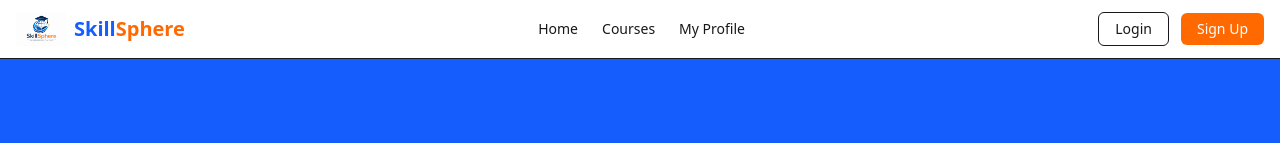
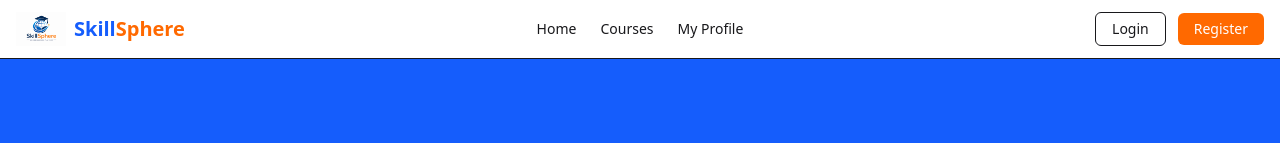
Before and after one commit to Tasmih/skillsphere-online-learning-platform, a Next.js app: page / in a window 1280 px wide. Shown: the top 143 px of the page. Built offline with nearby package versions, Linux system fonts and the light colour scheme.

Commit message:
Implement Home page hero section UI  and add Popular Courses section with dynamic card layout

```diff
--- a/src/components/shared/Navbar.jsx
+++ b/src/components/shared/Navbar.jsx
@@ -1,14 +1,18 @@
 "use client";
+
 import Image from "next/image";
 import Link from "next/link";
 import { Menu } from "lucide-react";
+import { useState } from "react";
 
 const Navbar = () => {
+  const [open, setOpen] = useState(false);
+
   return (
-    <header className="border-b bg-white sticky top-0 z-50">
+    <div className="border-b bg-white sticky top-0 z-50">
       <nav className="max-w-7xl mx-auto px-4 py-3 flex items-center justify-between">
 
-
+        {/* Logo */}
         <div className="flex items-center gap-2">
           <Image
             src="/assets/logo.png"
@@ -25,47 +29,54 @@ const Navbar = () => {
 
 
         <ul className="hidden md:flex items-center gap-6 text-sm font-medium">
-          <li>
-            <Link href="/" className="hover:text-blue-600 transition">
-              Home
-            </Link>
-          </li>
-          <li>
-            <Link href="/courses" className="hover:text-blue-600 transition">
-              Courses
-            </Link>
-          </li>
-          <li>
-            <Link href="/profile" className="hover:text-blue-600 transition">
-              My Profile
-            </Link>
-          </li>
+          <li><Link href={"/"}>Home</Link></li>
+          <li><Link href={"/all-courses"}>Courses</Link></li>
+          <li><Link href={"/profile"}>My Profile</Link></li>
         </ul>
 
 
         <div className="hidden md:flex items-center gap-3">
           <Link
             href="/login"
-            className="text-sm border px-4 py-1.5 rounded-md hover:bg-gray-100 transition"
+            className="text-sm border px-4 py-1.5 rounded-md hover:bg-gray-100"
           >
             Login
           </Link>
 
           <Link
-            href="/signup"
-            className="text-sm bg-orange-500 text-white px-4 py-1.5 rounded-md hover:bg-orange-600 transition"
+            href="/register"
+            className="text-sm bg-orange-500 text-white px-4 py-1.5 rounded-md hover:bg-orange-600"
           >
-            Sign Up
+            Register
           </Link>
         </div>
 
-        {/* for mobile  */}
-        <button className="md:hidden">
-          <Menu className="w-6 h-6 text-gray-700" />
+        {/* mobile  btn */}
+        <button className="md:hidden" onClick={() => setOpen(!open)}>
+          <Menu className="w-6 h-6" />
         </button>
+      </nav>
 
-      </nav>
-    </header>
+      {/* Mobile Menu */}
+      {open && (
+        <div className="md:hidden px-4 pb-4 flex flex-col gap-3">
+          <Link href="/" onClick={() => setOpen(false)}>Home</Link>
+          <Link href={"/all-courses"} onClick={() => setOpen(false)}>Courses</Link>
+          <Link href={"/profile"} onClick={() => setOpen(false)}>My Profile</Link>
+
+          <Link href={"/login"} className="border px-3 py-1 rounded">
+            Login
+          </Link>
+
+          <Link
+            href={"/register"}
+            className="bg-orange-500 text-white px-3 py-1 rounded"
+          >
+            Register
+          </Link>
+        </div>
+      )}
+    </div>
   );
 };
 
```
